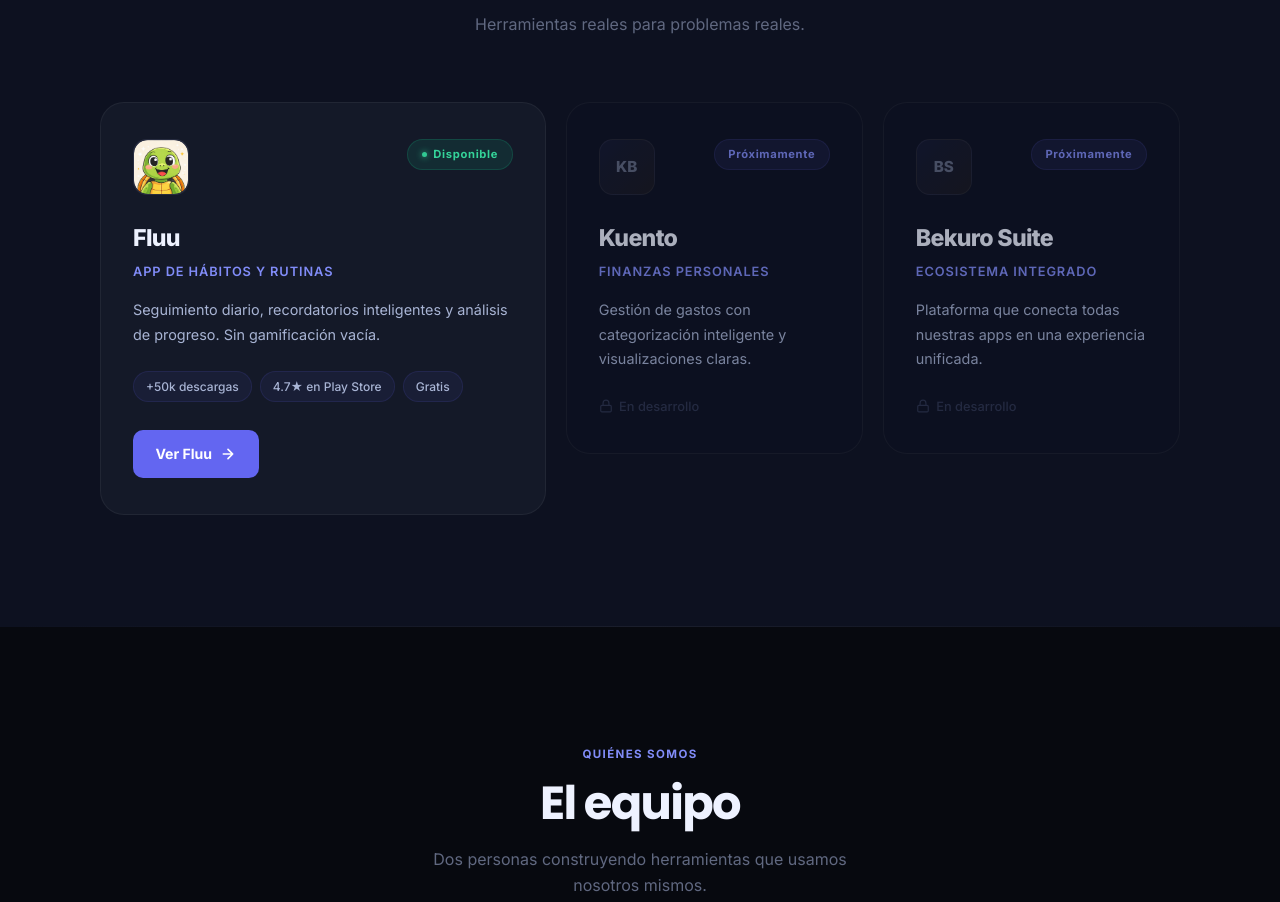
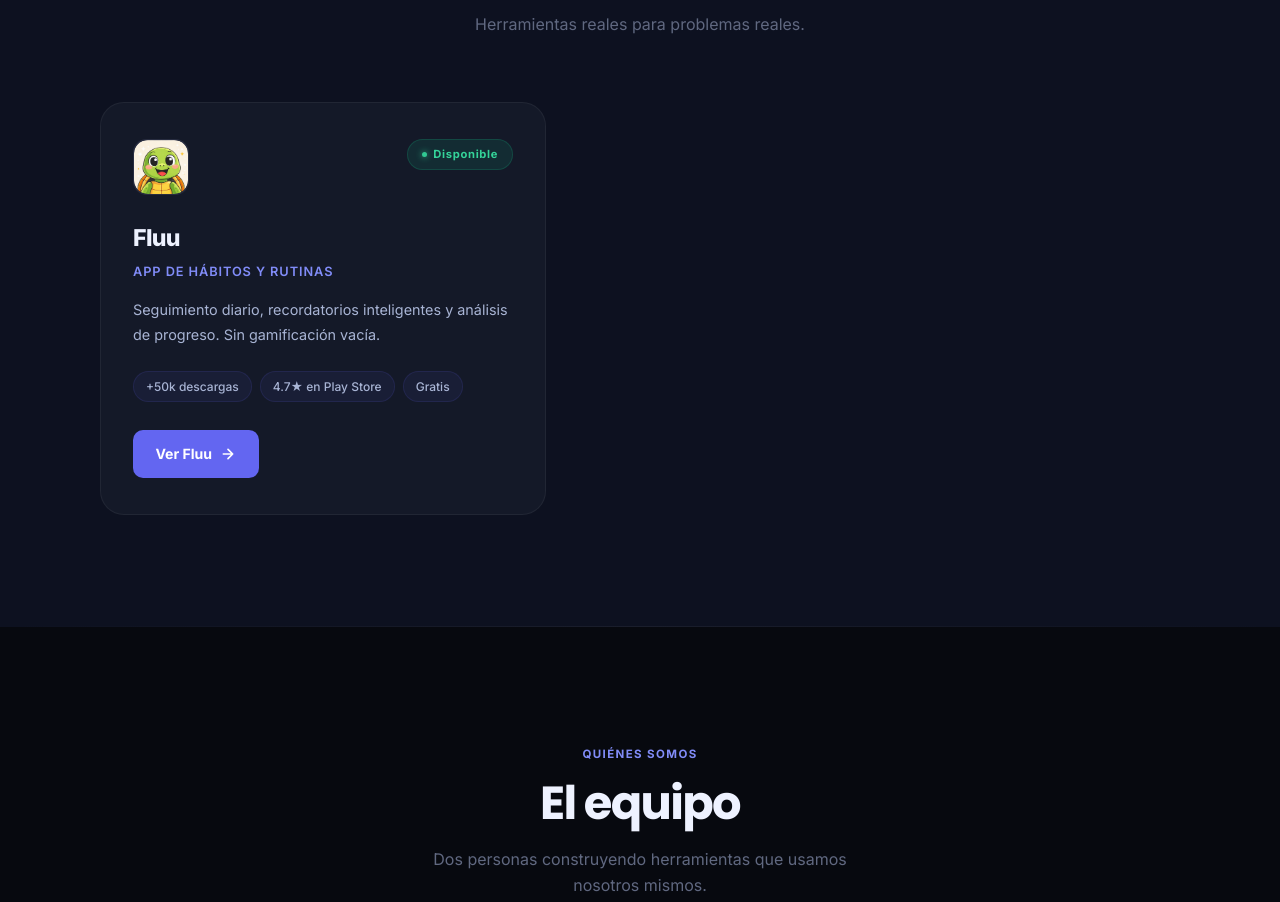
Before and after one commit to bekurooficial/bekuroweb, a plain HTML site: page index.html in a window 1280 px wide. Shown: the part 1778-2680 px from the top of the page. Drawn offline with Linux system fonts and the light colour scheme.

Commit message:
arreglo menior, quitar apps en desuso

```diff
--- a/index.html
+++ b/index.html
@@ -164,7 +164,7 @@
           </a>
 
           <!-- PRÓXIMAMENTE 1 -->
-          <div class="app-card app-card-soon">
+          <!-- <div class="app-card app-card-soon">
             <div class="ac-top">
               <div class="ac-icon ac-icon-soon">KB</div>
               <div class="ac-badge ac-badge-soon">Próximamente</div>
@@ -179,7 +179,7 @@
           </div>
 
           <!-- PRÓXIMAMENTE 2 -->
-          <div class="app-card app-card-soon">
+          <!-- <div class="app-card app-card-soon">
             <div class="ac-top">
               <div class="ac-icon ac-icon-soon">BS</div>
               <div class="ac-badge ac-badge-soon">Próximamente</div>
@@ -191,7 +191,7 @@
               <svg width="14" height="14" viewBox="0 0 24 24" fill="none" stroke="currentColor" stroke-width="2" stroke-linecap="round" stroke-linejoin="round" aria-hidden="true"><rect x="3" y="11" width="18" height="11" rx="2"/><path d="M7 11V7a5 5 0 0110 0v4"/></svg>
               En desarrollo
             </div>
-          </div>
+          </div> -->
 
         </div>
 
```
Also changed, not shown: fluu.html (+1 -1 lines).
